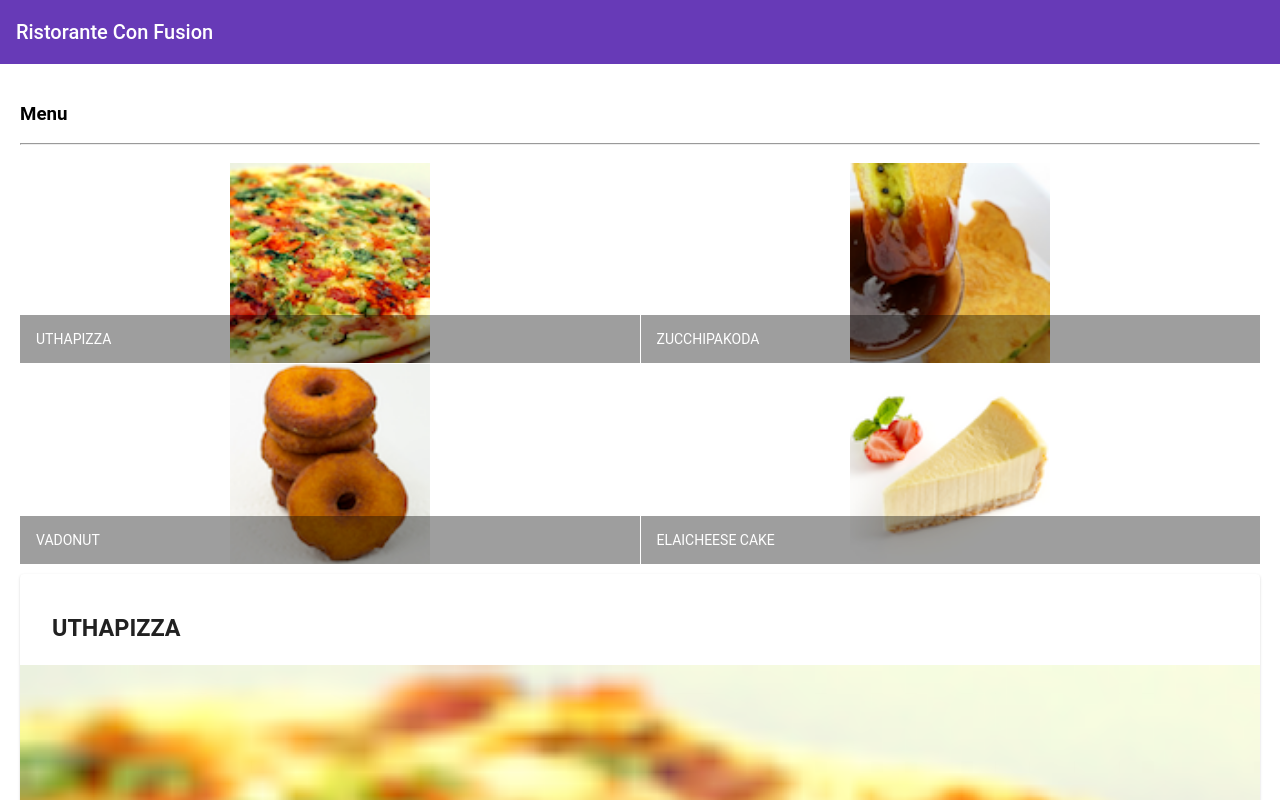
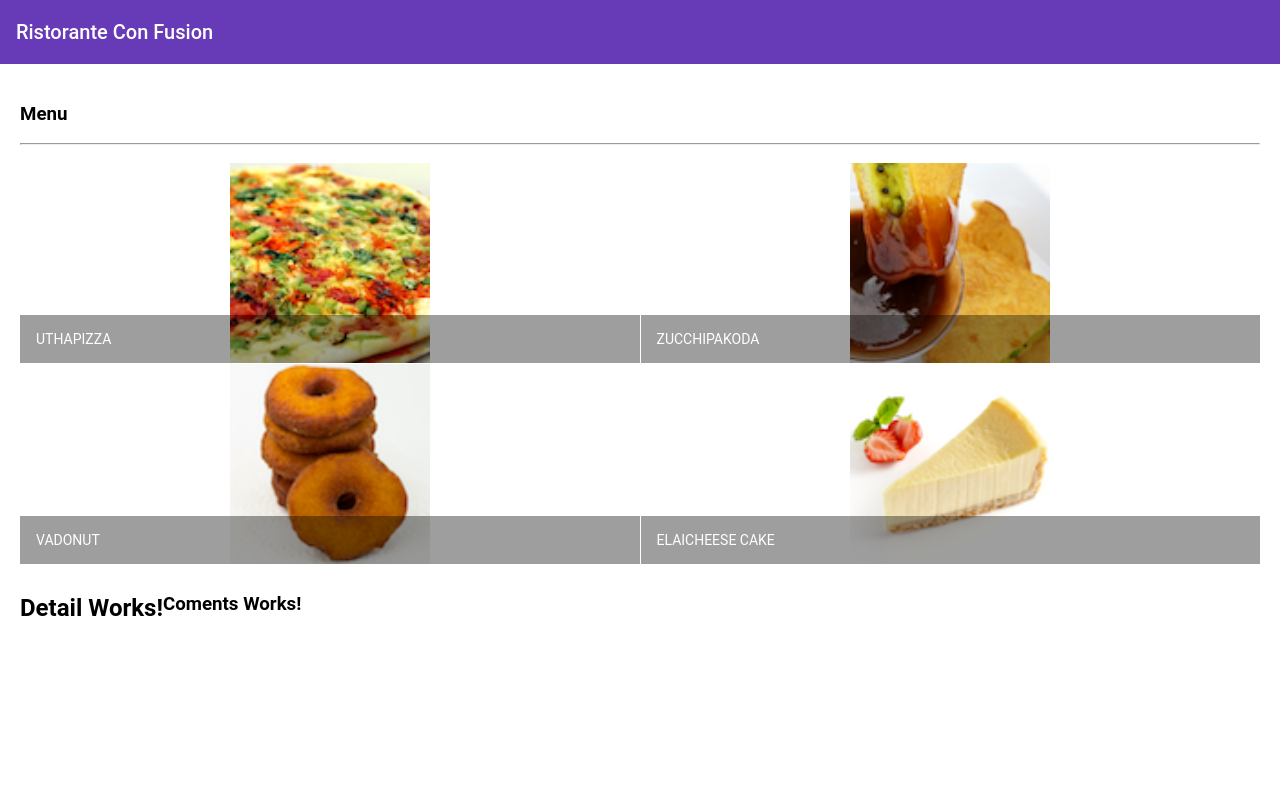
Before and after one commit to madhav-karambelkar/Angular, an Angular app: page / in a window 1280 px wide. Shown: the top 800 px of the page. Built offline with nearby package versions, Linux system fonts and the light colour scheme.

Commit message:
Assignment Task-1

```diff
--- a/src/app/menu/menu.component.html
+++ b/src/app/menu/menu.component.html
@@ -13,13 +13,21 @@
 			<mat-grid-tile *ngFor="let dish of dishes"><!--This *For is like a itertor ot the for loop As Stru. Direct. -->
 				<img height="200px" src={{dish.image}} alt={{dish.name}}>
 				<mat-grid-tile-footer>
-					<h1 matLine> {{dish.name | uppercase }} </h1>
+					<h1 matLine>{{dish.name | uppercase}}</h1>
 					<!--that is pipe-->
 				</mat-grid-tile-footer>
 			</mat-grid-tile>
 		</mat-grid-list>
 	</div>
-	<div fxFlex *ngIf="selectedDish">
+	<div fxFlex *ngIf="selectedDishDetail" cols="2">
+		<h2 matLine> {{selectedDishDetail.details}} </h2>
+
+			<div fxFlex *ngIf="selectedDishDetail">
+
+			<h3 matLine> {{selectedDishDetail.comments}} </h3>
+
+		</div>
+	<!--
 			<mat-card>
 				<mat-card-header>
 					<mat-card-title>
@@ -37,5 +45,7 @@
 					<button mat-button>SHARE</button>
 				</mat-card-actions>
 			</mat-card>
+		-->
 	</div>
+
 </div>
--- a/src/app/menu/menu.component.ts
+++ b/src/app/menu/menu.component.ts
@@ -1,7 +1,14 @@
 import { Component, OnInit } from '@angular/core';
 
 import{ Dish } from '../shared/dish';
+import{ DishDetail } from '../shared/dishdetail';
 
+const DISHDETAILS: DishDetail[] = [
+					   {
+							details:'Detail Works!',
+							comments: 'Coments Works!'
+					   }
+					 ];
 const DISHES: Dish[] =  [
 							{
 								name:'Uthapizza',
@@ -49,7 +56,12 @@ const DISHES: Dish[] =  [
 export class MenuComponent implements OnInit {
 
 	dishes = DISHES;
+
 	selectedDish: Dish= DISHES[0];
+
+	dishdetails=DISHDETAILS;
+
+	selectedDishDetail: DishDetail = DISHDETAILS[0];
 
 	constructor() { }
 
--- a/src/app/shared/dish.ts
+++ b/src/app/shared/dish.ts
@@ -6,4 +6,5 @@ export class Dish
 	label: string;
 	price: string;
 	description: string;
+
 }
--- /dev/null
+++ b/src/app/shared/dishdetail.ts
@@ -0,0 +1,5 @@
+export class DishDetail
+{
+	details= string;
+	comments= string;
+}
```
Lines whose indentation alone changed are shown as unchanged.
